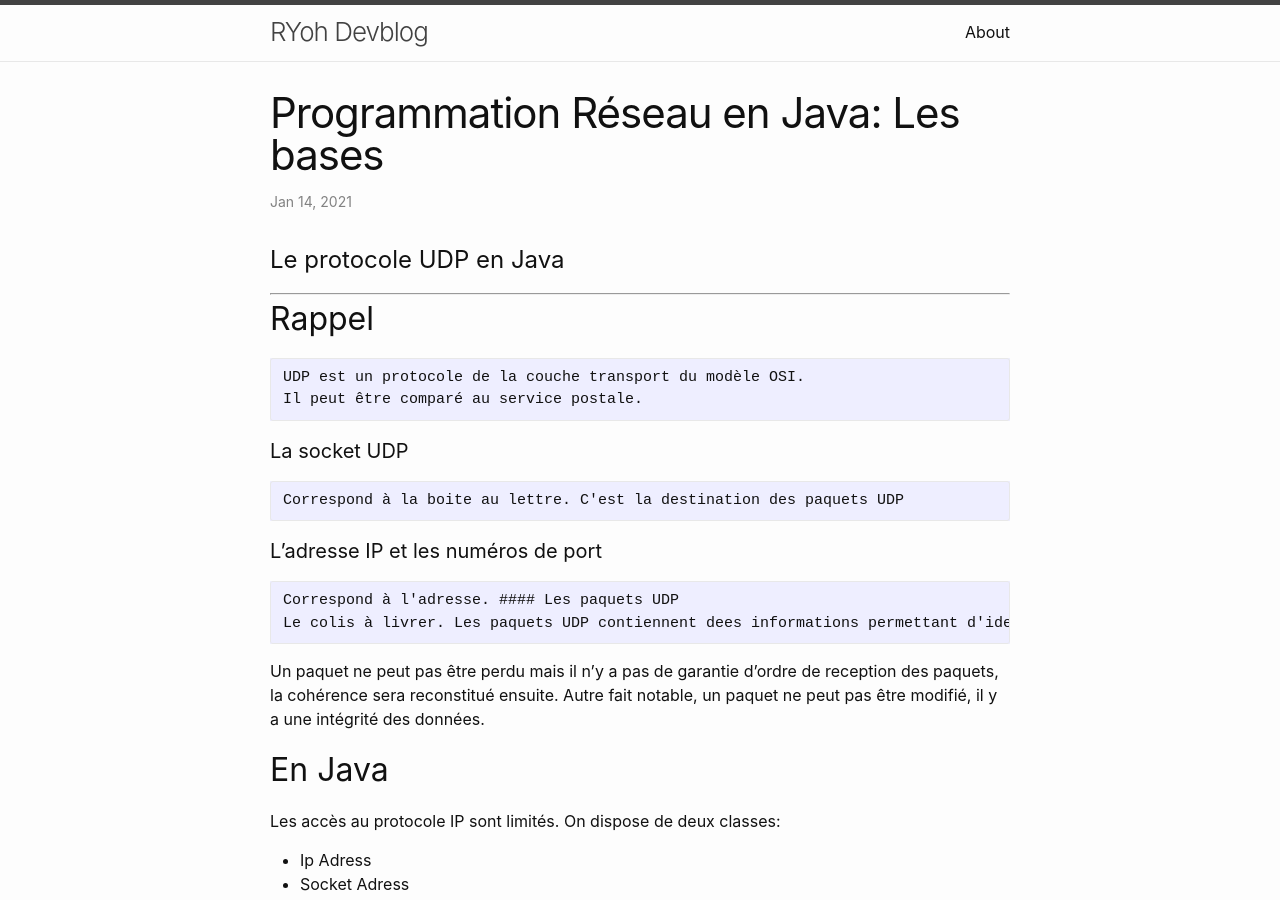
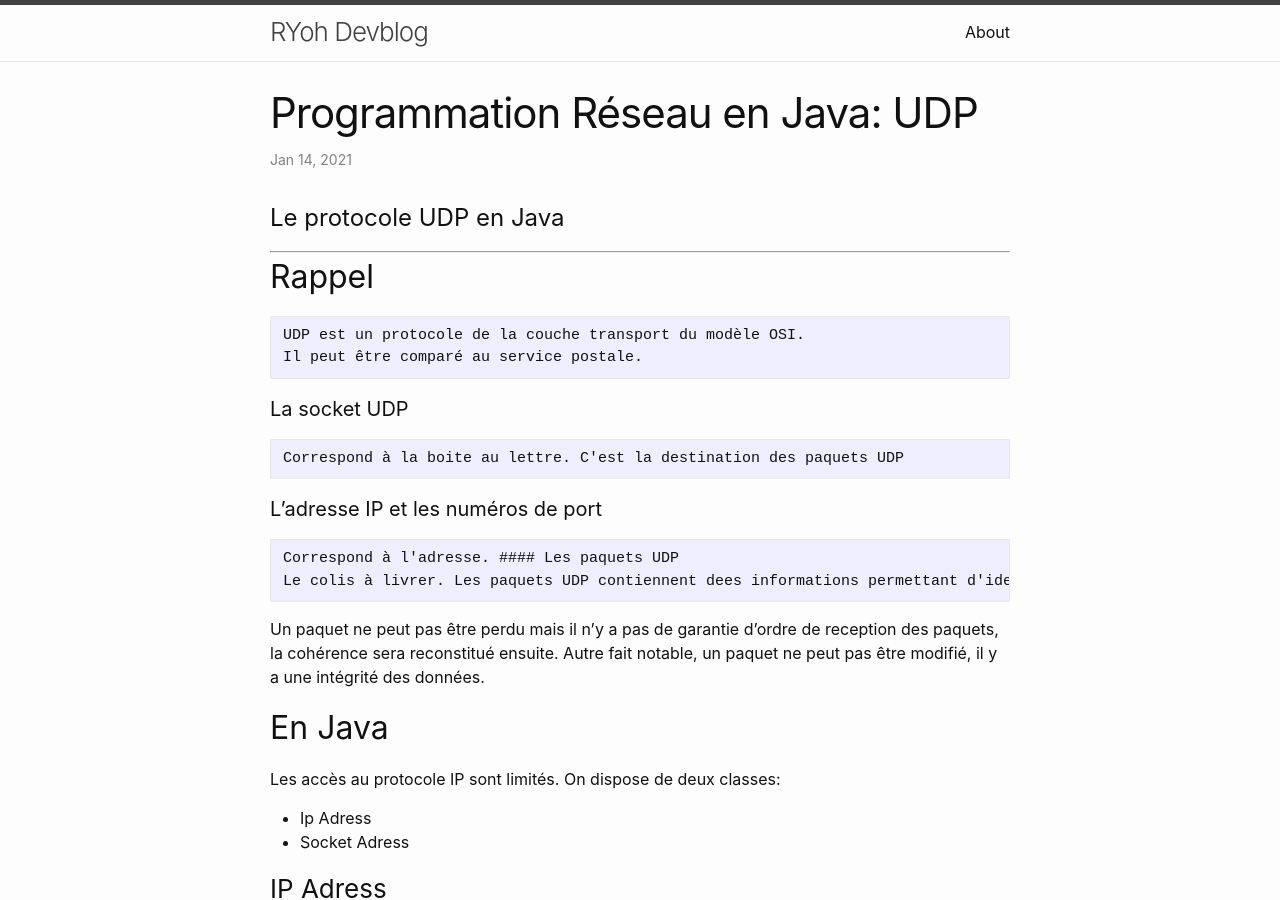
Before and after one commit to YohanRameau/YohanRameau.github.io, a Jekyll site: the page built from _posts/2020-01-15-JavaUdp.md, in a window 1280 px wide and 900 px high. Built offline with Jekyll 4.4.1, drawn with Linux system fonts in a browser that asks for light colours.

Commit message:
update: modify title

```diff
--- a/_posts/2020-01-15-JavaUdp.md
+++ b/_posts/2020-01-15-JavaUdp.md
@@ -1,6 +1,6 @@
 ---
 layout: post
-title:  "Programmation Réseau en Java: Les bases"
+title:  "Programmation Réseau en Java: UDP"
 date:   2021-01-15  1:49:08 +0200
 categories: programmation réseau java
 tags: programmation réseau java udp
```
